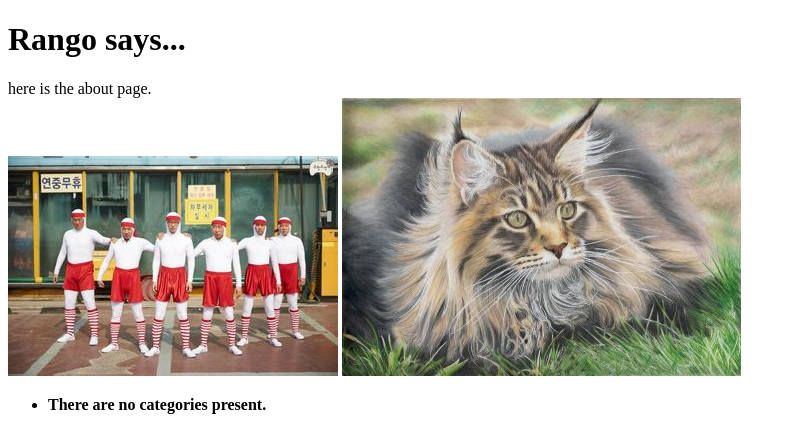
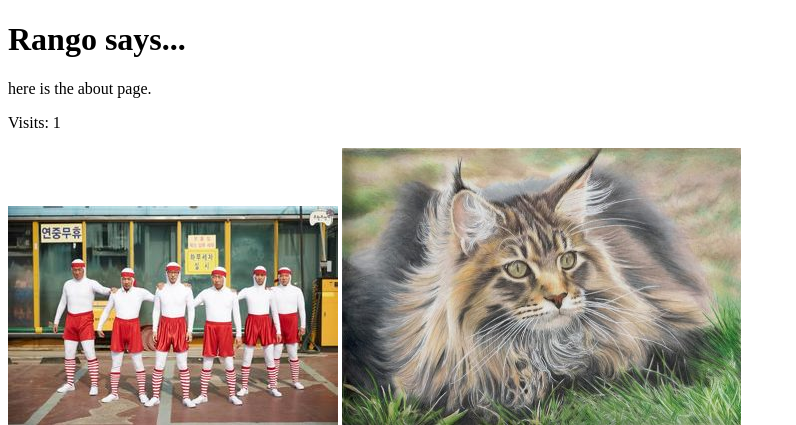
Before and after one commit to XiaoyuanC/tango_with_django_project, a Django app: page /rango/about/ in a window 1280 px wide. Shown: the top 425 px of the page, without its empty margins (0-796 px from the left). Run offline with Django 3.2, Linux system fonts and the light colour scheme; data that the repository does not hold is empty.

Commit message:
chapter10

```diff
--- a/rango/views.py
+++ b/rango/views.py
@@ -10,19 +10,25 @@ from rango.forms import UserForm, UserProfileForm
 from django.contrib.auth import authenticate, login
 from django.contrib.auth.decorators import login_required
 from django.contrib.auth import logout
+from datetime import datetime
 
 def index(request):
     category_list = Category.objects.order_by('-likes')[:5]
     page_list = Page.objects.order_by('-views')[:5]
-
     context_dict = {}
     context_dict['boldmessage'] = 'Crunchy, creamy, cookie, candy, cupcake!'
     context_dict['categories'] = category_list
     context_dict['pages'] = page_list
-    return render(request, 'rango/index.html', context=context_dict)
+    visitor_cookie_handler(request)
+
+    response = render(request, 'rango/index.html', context=context_dict)
+    return response
 
 def about(request):
-     return render(request, 'rango/about.html')
+    context_dict = {}
+    visitor_cookie_handler(request)
+    context_dict['visits'] = request.session['visits']
+    return render(request, 'rango/about.html', context=context_dict)
 
 def show_category(request, category_name_slug):
     context_dict = {}
@@ -138,3 +144,22 @@ def restricted(request):
 def user_logout(request):
     logout(request)
     return redirect(reverse('rango:index'))
+
+def get_server_side_cookie(request, cookie, default_val=None):
+    val = request.session.get(cookie)
+    if not val:
+        val = default_val
+    return val
+
+def visitor_cookie_handler(request):
+    visits = int(get_server_side_cookie(request, 'visits', '1'))
+    last_visit_cookie = get_server_side_cookie(request, 'last_visit', str(datetime.now()))
+    last_visit_time = datetime.strptime(last_visit_cookie[:-7], '%Y-%m-%d %H:%M:%S')
+
+    if (datetime.now() - last_visit_time).days > 0:
+        visits = visits + 1
+        request.session['last_visit'] = str(datetime.now())
+    else:
+        request.session['last_visit'] = last_visit_cookie
+
+    request.session['visits'] = visits
--- a/templates/rango/about.html
+++ b/templates/rango/about.html
@@ -9,7 +9,7 @@
 <h1>Rango says...</h1>
 <div>
     here is the about page. <br />
-
+    <p>Visits: {{ visits }}</p>
 </div>
 <img src="{% static 'images/rango.jpg' %}" alt="Picture of Rango" />
 <img src="{{ MEDIA_URL }}cat.jpg" alt="Picture of a Cat" />
```
